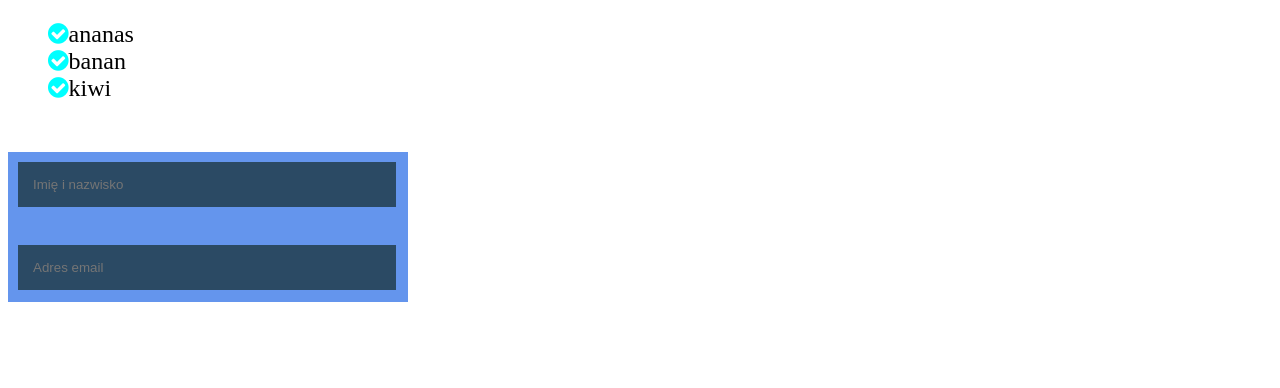
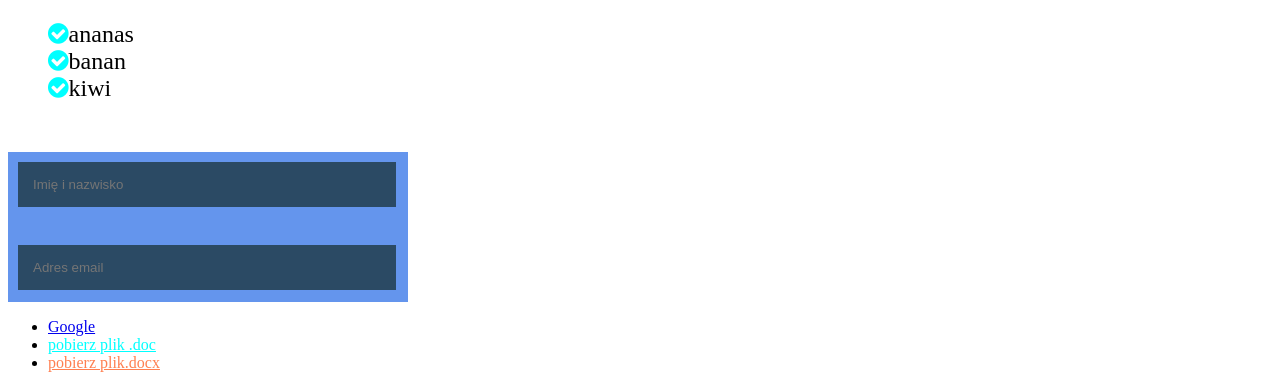
Before and after one commit to DomiGnh/zadania-aniamcja, a plain HTML site: page index.html in a window 1280 px wide. Shown: the part 1415-1803 px from the top of the page. Before the commit the page ends 1725 px from the top, so only its background shows below. Drawn offline with Linux system fonts and the light colour scheme.

Commit message:
zadanie 8

```diff
--- a/css/style.css
+++ b/css/style.css
@@ -103,6 +103,8 @@ ul.lista li:before{
 
 }
 
+/*zadanie 6*/
+
 .formularz{
     width:400px;
     height: 150px;
@@ -121,3 +123,12 @@ form input{
     color:coral;
     margin: 10px;
 }
+
+/*zadanie 7*/
+
+a[href$=".doc"]{
+    color:aqua;
+}
+a[href$=".docx"]{
+    color:coral;
+}
--- a/index.html
+++ b/index.html
@@ -56,5 +56,13 @@
 </div>
 
 
+<!--zadanie 7 -->
+<ul>
+    <li><a href="http://google.com" class="linki">Google</a></li>
+    <li><a href="http://example/download/document.doc" class="linki">pobierz plik .doc</a></li>
+    <li><a href="http://example/download/document.docx" class="linki" title="doc">pobierz plik.docx</a></li>
+</ul>
+
+
 </body>
 </html>
```
